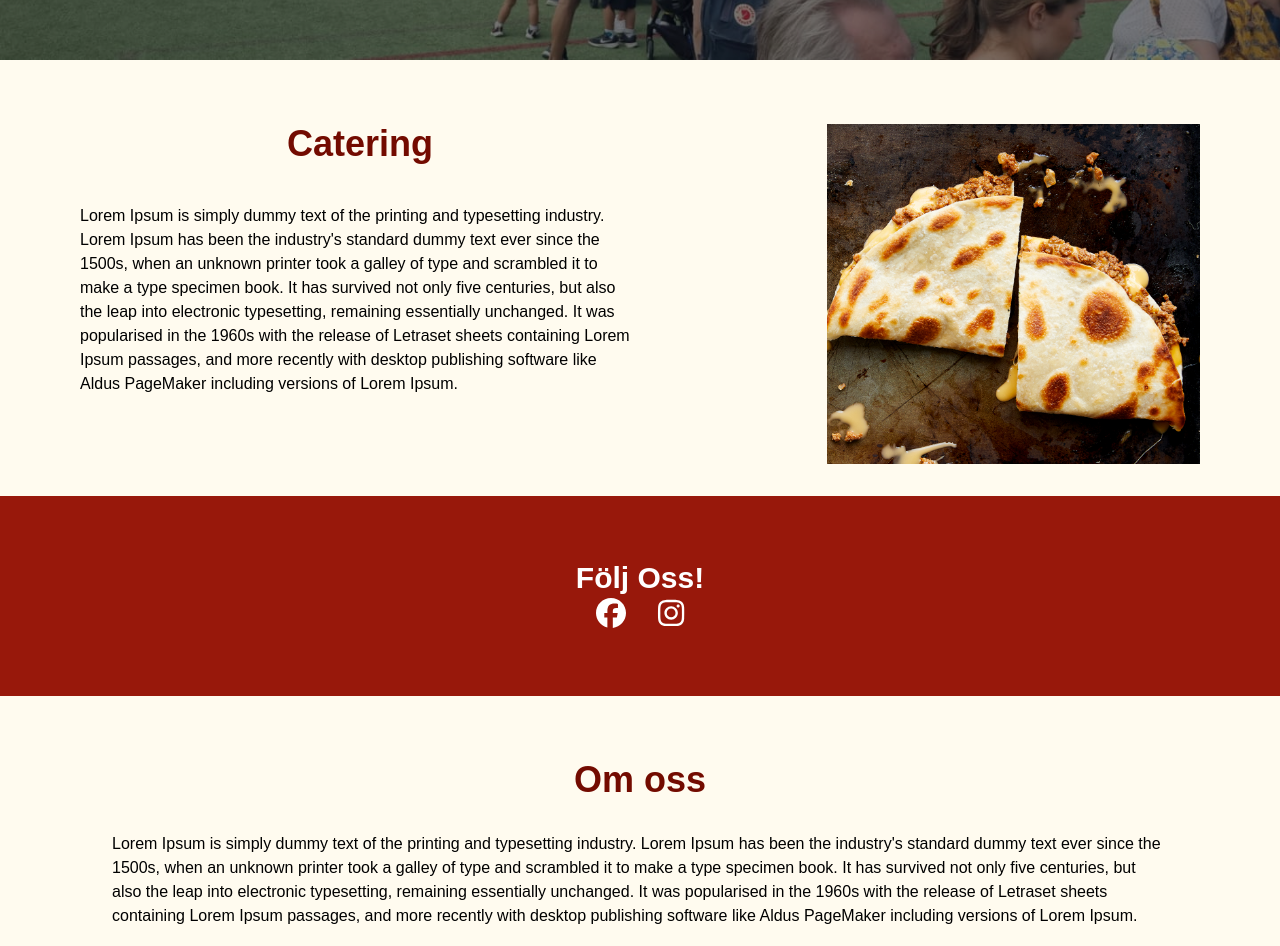
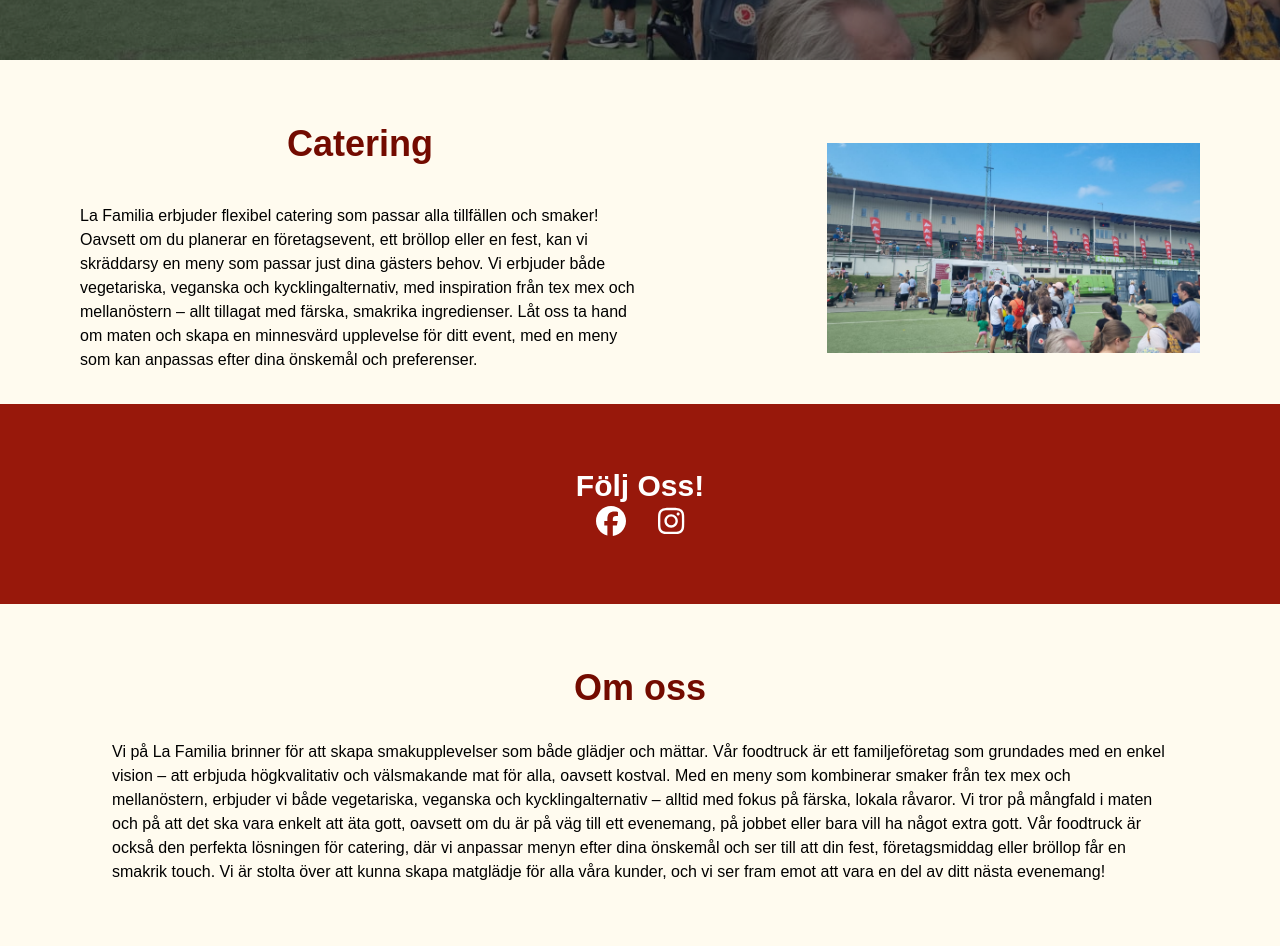
Before and after one commit to jmattaa/lafamilia, a React (Create React App) app: page / in a window 1280 px wide. Shown: the part 740-1686 px from the top of the page. Built offline with nearby package versions, Linux system fonts and the light colour scheme.

Commit message:
update site content and metadata

```diff
--- a/public/index.html
+++ b/public/index.html
@@ -2,7 +2,6 @@
 <html lang="en">
   <head>
     <meta charset="utf-8" />
-    <link rel="icon" href="%PUBLIC_URL%/favicon.ico" />
     <meta name="viewport" content="width=device-width, initial-scale=1" />
     <meta name="theme-color" content="#000000" />
     <meta
@@ -24,7 +23,7 @@
       work correctly both with client-side routing and a non-root public URL.
       Learn how to configure a non-root public URL by running `npm run build`.
     -->
-    <title>React App</title>
+    <title>La Famiia</title>
   </head>
   <body>
     <noscript>You need to enable JavaScript to run this app.</noscript>
--- a/src/App.jsx
+++ b/src/App.jsx
@@ -12,10 +12,10 @@ function App() {
             <Navbar />
             <Hero
                 title="La Familia"
-                description="Tex-mex foodtruck med lֿäcker mat"
+                description="Tex-mex foodtruck med läcker mat"
                 image="foodtruckqeue.jpeg"
                 cta_text="Kontakta oss"
-                cta_redirect="#"
+                cta_redirect="mailto:foodtruck@lafamiliam.se"
             />
             <Catering />
             <FollowBanner />
--- a/src/sections/about.jsx
+++ b/src/sections/about.jsx
@@ -8,17 +8,19 @@ function About() {
             <h1 className="text-palette-4 text-4xl font-bold text-center">
                 Om oss
             </h1>
-            <p className="p-8 lg:px-20">
-                Lorem Ipsum is simply dummy text of the printing and
-                typesetting industry. Lorem Ipsum has been the industry's
-                standard dummy text ever since the 1500s, when an unknown
-                printer took a galley of type and scrambled it to make a
-                type specimen book. It has survived not only five centuries,
-                but also the leap into electronic typesetting, remaining
-                essentially unchanged. It was popularised in the 1960s with
-                the release of Letraset sheets containing Lorem Ipsum
-                passages, and more recently with desktop publishing software
-                like Aldus PageMaker including versions of Lorem Ipsum.
+            <p className="p-8 lg:px-20"> Vi på La Familia brinner för
+                att skapa smakupplevelser som både glädjer och mättar. Vår foodtruck är
+                ett familjeföretag som grundades med en enkel vision – att erbjuda
+                högkvalitativ och välsmakande mat för alla, oavsett kostval. Med en meny
+                som kombinerar smaker från tex mex och mellanöstern, erbjuder vi både
+                vegetariska, veganska och kycklingalternativ – alltid med fokus på
+                färska, lokala råvaror. Vi tror på mångfald i maten och på att det ska
+                vara enkelt att äta gott, oavsett om du är på väg till ett evenemang, på
+                jobbet eller bara vill ha något extra gott. Vår foodtruck är också den
+                perfekta lösningen för catering, där vi anpassar menyn efter dina
+                önskemål och ser till att din fest, företagsmiddag eller bröllop får en
+                smakrik touch. Vi är stolta över att kunna skapa matglädje för alla våra
+                kunder, och vi ser fram emot att vara en del av ditt nästa evenemang!
             </p>
         </div>
     );
--- a/src/sections/catering.jsx
+++ b/src/sections/catering.jsx
@@ -11,24 +11,21 @@ function Catering() {
                     className="text-palette-4 text-4xl text-center font-bold">
                     Catering
                 </h1>
-                <p className="mt-10">
-                    Lorem Ipsum is simply dummy text of the printing and
-                    typesetting industry. Lorem Ipsum has been the industry's
-                    standard dummy text ever since the 1500s, when an unknown
-                    printer took a galley of type and scrambled it to make a
-                    type specimen book. It has survived not only five centuries,
-                    but also the leap into electronic typesetting, remaining
-                    essentially unchanged. It was popularised in the 1960s with
-                    the release of Letraset sheets containing Lorem Ipsum
-                    passages, and more recently with desktop publishing software
-                    like Aldus PageMaker including versions of Lorem Ipsum.
-                </p>
+                <p className="mt-10">La Familia erbjuder flexibel catering som
+                    passar alla tillfällen och smaker! Oavsett om du planerar en
+                    företagsevent, ett bröllop eller en fest, kan vi skräddarsy
+                    en meny som passar just dina gästers behov. Vi erbjuder både
+                    vegetariska, veganska och kycklingalternativ, med inspiration
+                    från tex mex och mellanöstern – allt tillagat med färska,
+                    smakrika ingredienser. Låt oss ta hand om maten och skapa en
+                    minnesvärd upplevelse för ditt event, med en meny som kan
+                    anpassas efter dina önskemål och preferenser.</p>
             </div>
 
             <div className="w-full flex content-center justify-center flex-wrap
                             pt-8 lg:justify-end lg:w-1/2">
                 <div className="w-full lg:w-2/3">
-                    <img src="quesadilla.jpg" alt="quesadilla" />
+                    <img src="foodtruckqeue.jpeg" alt="foodtruck" />
                 </div>
             </div>
         </div>
--- a/src/sections/navbar.jsx
+++ b/src/sections/navbar.jsx
@@ -62,8 +62,8 @@ function Navbar({ scrollToRef }) {
 
     return (
         <motion.nav
-            className="flex items-center justify-center fixed z-50 w-full
-                            lg:shadow-none"
+            className="flex items-center justify-center fixed z-50 w-full mt-0
+                            lg:shadow-none lg:mt-8"
             initial={{ translateY: "-50vh", opacity: 0 }}
             animate={{ translateY: 0, opacity: 1 }}
             transition={{
@@ -74,8 +74,8 @@ function Navbar({ scrollToRef }) {
             }}>
             <div
                 className="flex items-center justify-between w-full px-3 py-6
-                            lg:border lg:rounded-3xl lg:w-2/3 bg-black/40
-                            backdrop-blur-sm">
+                            border-white/40 lg:border lg:rounded-3xl lg:w-2/3
+                            bg-black/40 backdrop-blur-sm">
                 <motion.div
                     className="text-lg font-extrabold text-white"
                     initial={{ translateY: "-5vh", opacity: 0 }}
```
